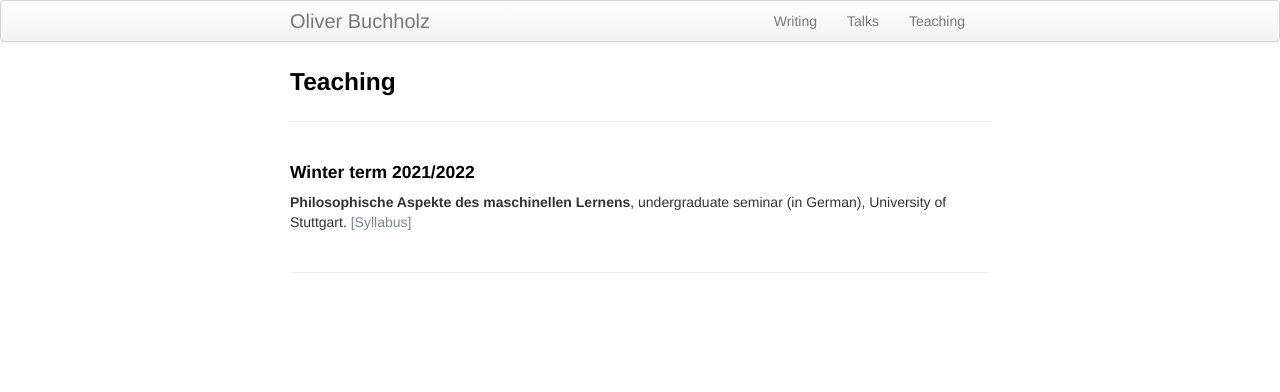
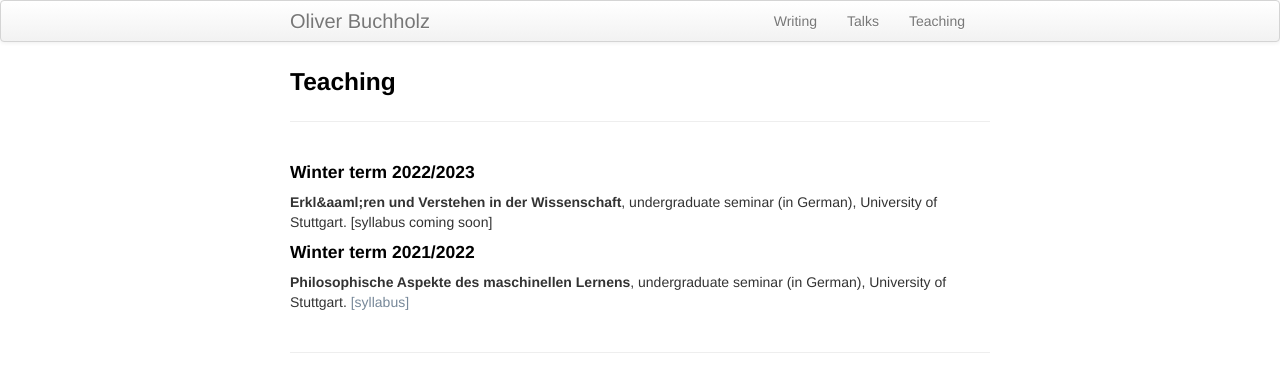
Before and after one commit to oliverbuchholz/oliverbuchholz.github.io, a Jekyll site: the page built from pages/teaching.md, in a window 1280 px wide. Shown: the top 392 px of the page. Built offline with Jekyll 4.4.1, drawn with Linux system fonts in a browser that asks for light colours.

Commit message:
added EuV seminar

```diff
--- a/pages/teaching.md
+++ b/pages/teaching.md
@@ -4,6 +4,10 @@ title: Teaching
 description: Oliver Buchholz | Teaching
 ---
 
+<h4>Winter term 2022/2023</h4>
+
+<b>Erkl&aaml;ren und Verstehen in der Wissenschaft</b>, undergraduate seminar (in German), University of Stuttgart. [syllabus coming soon]
+
 <h4>Winter term 2021/2022</h4>
 
-<b>Philosophische Aspekte des maschinellen Lernens</b>, undergraduate seminar (in German), University of Stuttgart. <a href= "papers/Syllabus_PhilML.pdf" target= "_blank">[Syllabus]</a>
+<b>Philosophische Aspekte des maschinellen Lernens</b>, undergraduate seminar (in German), University of Stuttgart. <a href= "papers/Syllabus_PhilML.pdf" target= "_blank">[syllabus]</a>
```
